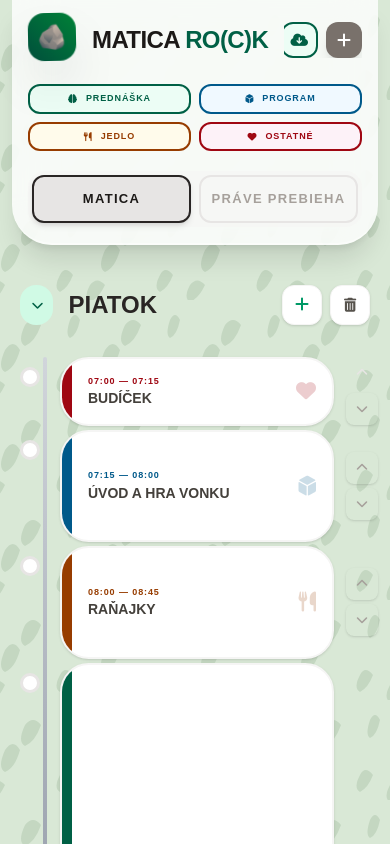
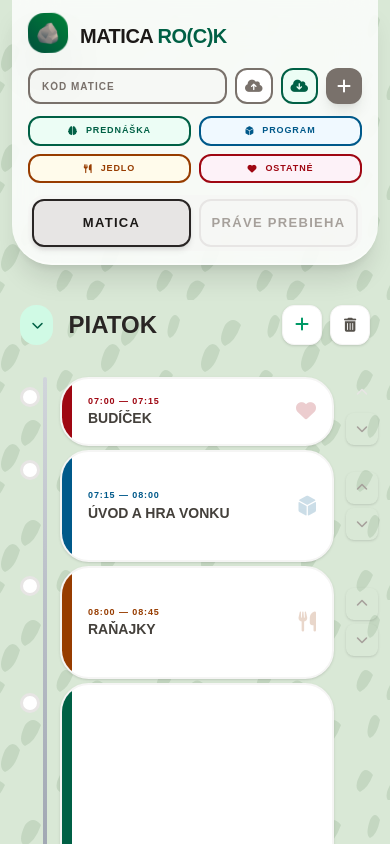
Before and after one commit to pjetko-dotcom/matica-ro-c-k, a React (Vite) app: page / in a window 390 px wide. Shown: the top 844 px of the page. Built offline with nearby package versions, Linux system fonts and the light colour scheme; a web font is replaced by a local one.

Commit message:
fix: responsive header – sync controls na vlastny riadok na mobile

```diff
--- a/App.tsx
+++ b/App.tsx
@@ -299,36 +299,22 @@ const App: React.FC = () => {
     <div className="min-h-screen text-stone-900 dark:text-stone-100 dark:bg-slate-900 pb-10">
       <div className={`${viewMode === 'grid' ? 'max-w-4xl' : 'max-w-6xl'} mx-auto relative min-h-screen flex flex-col transition-all duration-700 px-3 sm:px-6`}>
 
-        <header className="sticky top-0 z-50 glass-effect p-4 sm:p-5 flex flex-col gap-5 rounded-b-[2.5rem] shadow-xl border-b-2 border-stone-200/30">
+        <header className="sticky top-0 z-50 glass-effect px-4 pt-4 pb-3 sm:px-5 sm:pt-5 sm:pb-4 flex flex-col gap-3 rounded-b-[2.5rem] shadow-xl border-b-2 border-stone-200/30">
+          {/* Riadok 1: Logo + view-mode live clock */}
           <div className="flex items-center justify-between gap-4">
-            <div className="flex items-center gap-4 flex-shrink-0">
-              <div className="w-12 h-12 bg-gradient-to-tr from-emerald-900 to-green-700 rounded-2xl flex items-center justify-center text-white shadow-2xl animate-sway text-2xl">
+            <div className="flex items-center gap-3 flex-shrink-0">
+              <div className="w-10 h-10 sm:w-12 sm:h-12 bg-gradient-to-tr from-emerald-900 to-green-700 rounded-2xl flex items-center justify-center text-white shadow-2xl animate-sway text-xl sm:text-2xl">
                 🪨
               </div>
               <div>
-                <h1 className="font-extrabold text-2xl tracking-tight uppercase leading-none whitespace-nowrap">Matica <span className="text-emerald-800">Ro(c)k</span></h1>
+                <h1 className="font-extrabold text-xl sm:text-2xl tracking-tight uppercase leading-none whitespace-nowrap">Matica <span className="text-emerald-800">Ro(c)k</span></h1>
               </div>
             </div>
 
-            {viewMode === 'grid' && (
-              <div className="flex items-center gap-2 flex-grow justify-end overflow-hidden">
-                <input
-                  type="text" placeholder="KÓD MATICE" value={campCode}
-                  onChange={e => setCampCode(e.target.value.toUpperCase())}
-                  className="max-w-[120px] sm:max-w-[180px] h-9 bg-stone-100/50 border-2 border-stone-500 focus:border-emerald-800 focus:bg-white rounded-xl px-3 text-[10px] font-black outline-none transition-all placeholder:text-stone-500 uppercase tracking-widest"
-                />
-                <button onClick={saveToCloud} title="Uložiť plán do cloudu" className="h-9 px-2 flex-shrink-0 flex items-center gap-1 text-stone-500 bg-white border-2 border-stone-500 rounded-xl hover:text-emerald-800 transition-colors text-[10px] font-bold"><i className="fas fa-cloud-arrow-up text-sm"></i><span className="hidden sm:inline">ULOŽIŤ</span></button>
-                <button onClick={loadFromCloud} title="Stiahnuť plán z cloudu" className="h-9 px-2 flex-shrink-0 flex items-center gap-1 text-emerald-800 bg-emerald-50 border-2 border-emerald-800 rounded-xl hover:text-stone-500 transition-colors text-[10px] font-bold"><i className="fas fa-cloud-arrow-down text-sm"></i><span className="hidden sm:inline">STIAHNUŤ</span></button>
-                <button onClick={handleAddDay} className="bg-stone-500 text-white w-9 h-9 flex-shrink-0 rounded-xl hover:bg-stone-800 flex items-center justify-center shadow-lg active:scale-95 transition-transform">
-                  <i className="fas fa-plus text-base"></i>
-                </button>
-              </div>
-            )}
-
             {viewMode === 'live' && (
-              <div className="flex items-center gap-4">
-                <div className="w-10 h-10 rounded-2xl flex items-center justify-center text-emerald-800 bg-emerald-50 border border-emerald-100">
-                  <i className="fas fa-clock text-xl"></i>
+              <div className="flex items-center gap-3">
+                <div className="w-9 h-9 rounded-2xl flex items-center justify-center text-emerald-800 bg-emerald-50 border border-emerald-100">
+                  <i className="fas fa-clock text-lg"></i>
                 </div>
                 <div className="font-black text-xl tabular-nums">
                   {currentTime.toLocaleTimeString([], { hour: '2-digit', minute: '2-digit' })}
@@ -337,6 +323,29 @@ const App: React.FC = () => {
             )}
           </div>
 
+          {/* Riadok 2: Sync panel – plná šírka na mobile */}
+          {viewMode === 'grid' && (
+            <div className="flex items-center gap-2 w-full">
+              <input
+                type="text" placeholder="KÓD MATICE" value={campCode}
+                onChange={e => setCampCode(e.target.value.toUpperCase())}
+                className="flex-1 min-w-0 h-9 bg-stone-100/50 border-2 border-stone-500 focus:border-emerald-800 focus:bg-white rounded-xl px-3 text-[10px] font-black outline-none transition-all placeholder:text-stone-500 uppercase tracking-widest"
+              />
+              <button onClick={saveToCloud} title="Uložiť plán do cloudu" className="h-9 px-2 sm:px-3 flex-shrink-0 flex items-center gap-1 text-stone-500 bg-white border-2 border-stone-500 rounded-xl hover:text-emerald-800 transition-colors text-[10px] font-bold whitespace-nowrap">
+                <i className="fas fa-cloud-arrow-up text-sm"></i>
+                <span className="hidden xs:inline sm:inline">ULOŽIŤ</span>
+              </button>
+              <button onClick={loadFromCloud} title="Stiahnuť plán z cloudu" className="h-9 px-2 sm:px-3 flex-shrink-0 flex items-center gap-1 text-emerald-800 bg-emerald-50 border-2 border-emerald-800 rounded-xl hover:text-stone-500 transition-colors text-[10px] font-bold whitespace-nowrap">
+                <i className="fas fa-cloud-arrow-down text-sm"></i>
+                <span className="hidden xs:inline sm:inline">STIAHNUŤ</span>
+              </button>
+              <button onClick={handleAddDay} title="Pridať deň" className="bg-stone-500 text-white w-9 h-9 flex-shrink-0 rounded-xl hover:bg-stone-800 flex items-center justify-center shadow-lg active:scale-95 transition-transform">
+                <i className="fas fa-plus text-base"></i>
+              </button>
+            </div>
+          )}
+
+          {/* Riadok 3: Legenda kategórií */}
           {viewMode === 'grid' && (
             <div className="grid grid-cols-2 sm:grid-cols-4 gap-2 w-full">
               {[
```
Also changed, not shown: 5 other files (tests, documents, lock files or other folders).
